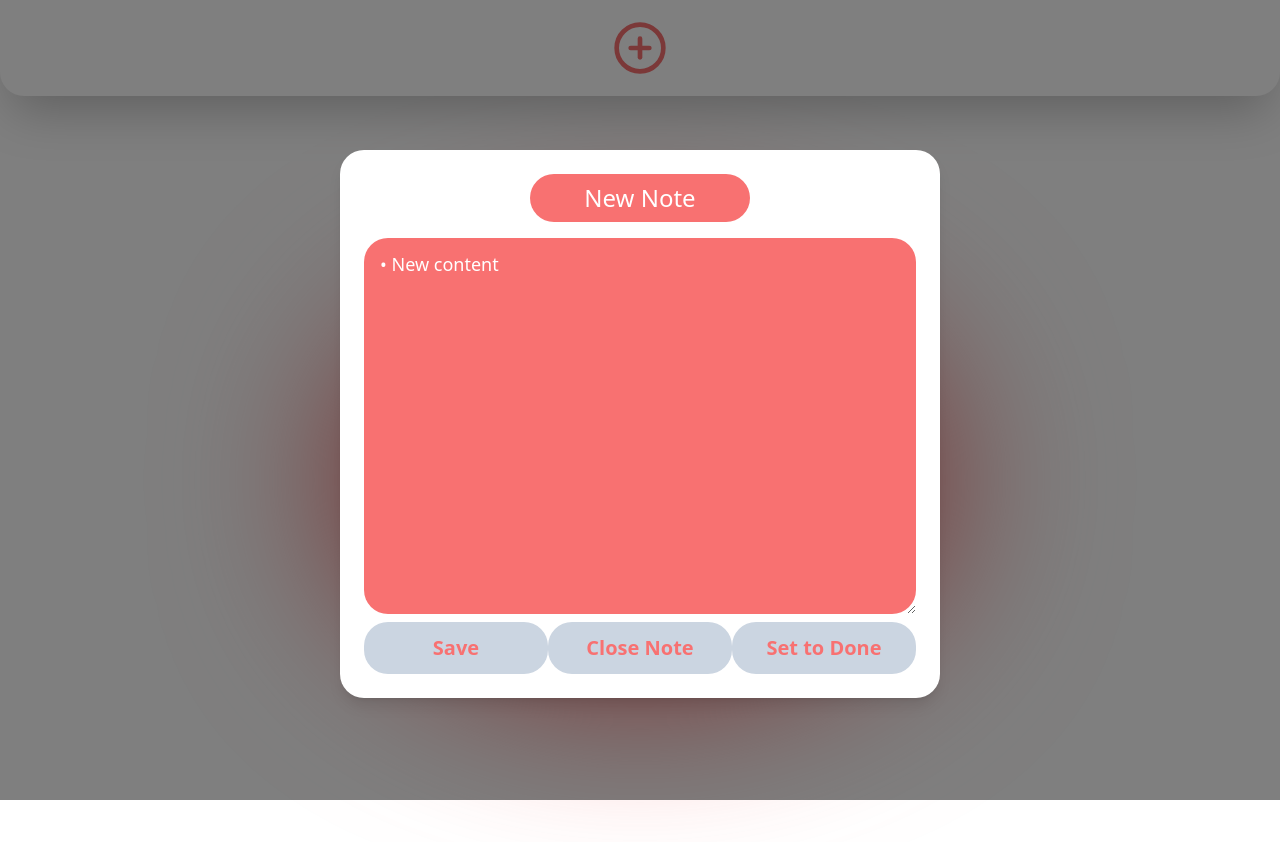
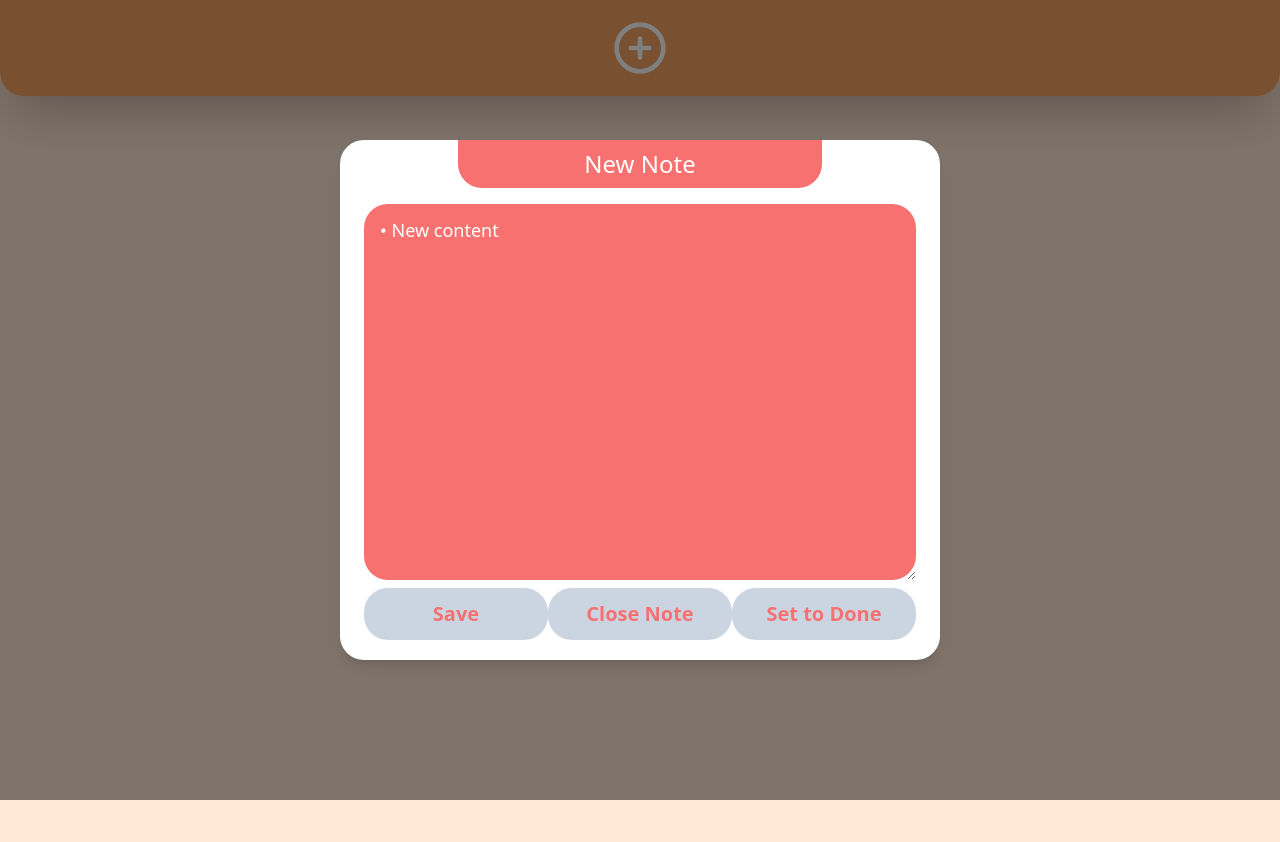
Before and after one commit to eycis/my-notepad, a Next.js app: page / in a window 1280 px wide. Both pictures are taken after a click on the button 640 px from the left and 48 px from the top of the page. Shown: the top 842 px of the page. Built offline with nearby package versions, Linux system fonts and the light colour scheme.

Commit message:
colorList addition

```diff
--- a/components/Body.tsx
+++ b/components/Body.tsx
@@ -9,17 +9,14 @@ type BodyProps = {
 
 const Body = ({noteList, clickNote} : BodyProps) => {
   return (
-    <div className="relative w-full h-screen">
-    <div className="ciclePosition w-[590px] h-[400px] bg-red-500 rounded-[100%] absolute z-1 top-[50%]
-     left-[50%] translate-x-[-50%] translate-y-[-50%] blur-[90px] ">
-     </div>
+    <div className="relative w-full h-screen bg-[#FFE8D6]">
       {/* <Nav openNav={() => {}} addNote={() => setIsModalOpen(true)} /> */}
       <div className="relative grid grid-cols-1 sm:grid-cols-1 lg:grid-cols-4 gap-8 w-3/4 py-40 px-4 sm:px-10 mt-20 lg:px-20 items-center mx-auto">
         {noteList.map((note) => (
           <div
             key={note.id}
             className=" relative h-[10rem] flex flex-col items-center justify-center
-            bg-red-400 shadow-neutral-500 shadow-2xl rounded-3xl text-white cursor-pointer"
+            bg-${note.color} shadow-neutral-500 shadow-2xl rounded-3xl text-white cursor-pointer"
             onClick={() => {clickNote(note)}}
           >
           <h3 className="font-bold sm:tex lg:text-xl">{note.title}</h3>
--- a/components/Nav.tsx
+++ b/components/Nav.tsx
@@ -7,13 +7,13 @@ type Props = {
 
 const Nav = ({ addNote }: Props)  => {
   return (
-    <div className="w-[100%] fixed z-50 top-0 h-[12vh] bg-white shadow-2xl rounded-b-3xl flex items-center justify-center">
+    <div className="w-[100%] fixed z-50 top-0 h-[12vh] bg-[#F4A261] shadow-2xl rounded-b-3xl flex items-center justify-center">
        <div className="relative w-full h-full flex justify-center items-center">
         <button
           className="absolute top-1/2 left-1/2 transform -translate-x-1/2 -translate-y-1/2"
           onClick={addNote}
         >
-          <FiPlusCircle className="w-12 h-12 sm:w-12 sm:h-12 lg:w-14 lg:h-14 text-red-400" />
+          <FiPlusCircle className="w-12 h-12 sm:w-12 sm:h-12 lg:w-14 lg:h-14 text-white" />
         </button>
           {/* <div className="nav-link cursor-pointer">Contact</div> */}
         </div>
--- a/components/Note.tsx
+++ b/components/Note.tsx
@@ -4,7 +4,7 @@ import { NoteType } from './NoteProps';
 
 
 const Note = ({ open, note, saveNote, deleteNote, handleClose }: { open: boolean; note: NoteType | null;
-  saveNote: (title: string, content: string, done: boolean) => void;
+  saveNote: (title: string, content: string, done: boolean, color: string) => void;
   deleteNote: (id: number) => void;
   handleClose: () => void; }) => {
 
@@ -34,9 +34,9 @@ const Note = ({ open, note, saveNote, deleteNote, handleClose }: { open: boolean
   return (
     <Modal open={open}>
       <div className='absolute top-1/2 left-1/2 transform -translate-x-1/2 -translate-y-1/2
-       w-full sm:w-[90%] md:w-[80%] lg:w-[600px] h-auto max-h-[90vh] overflow-auto bg-white p-6 mt-6 rounded-3xl shadow-lg'>
+       w-full sm:w-[90%] md:w-[80%] lg:w-[600px] h-auto max-h-[90vh] overflow-auto bg-white px-6 pb-5 rounded-3xl shadow-lg'>
       <input
-        className="block w-[40%] p-2 rounded-3xl bg-red-400  mx-auto mb-4 text-white text-center text-2xl"
+        className="block p-2 rounded-b-3xl bg-red-400  mx-auto mb-4 text-white text-center text-2xl"
         value={title}
         placeholder = "New Note"
         onChange={(e) => setTitle(e.target.value)}
@@ -51,7 +51,7 @@ const Note = ({ open, note, saveNote, deleteNote, handleClose }: { open: boolean
       />
       <button
         className="action-button"
-        onClick={() => saveNote(title, content, done)}>
+        onClick={() => saveNote(title, content, done, color)}>
         Save
       </button>
       <button
--- a/components/NoteProps.tsx
+++ b/components/NoteProps.tsx
@@ -1,7 +1,7 @@
 export type model = {
     open: boolean;
     //handleClose: () => void;
-    saveNote: (title: string, content: string, done: boolean) => void;
+    saveNote: (title: string, content: string, done: boolean, color: string) => void;
     deleteNote: (id: number) => void;
     handleClose: () => void;
     note: NoteType | null;
@@ -12,4 +12,5 @@ export type NoteType = {
     title: string;
     content: string;
     done: boolean;
+    color: string;
 };
--- a/pages/index.tsx
+++ b/pages/index.tsx
@@ -5,6 +5,7 @@ import Body from '@/components/Body';
 import Footer from '@/components/Footer';
 import Note from '@/components/Note';
 import { model, NoteType } from '@/components/NoteProps';
+import { randomColorSelector } from '@/styles/colorList';
 
 const HomePage = () => {
   //const [nav, setNav] = useState(false);
@@ -24,7 +25,7 @@ const HomePage = () => {
     setOpenNote(true);
   }
 
-  const handleSaveNote = ( title: string, content: string, done: boolean) =>{
+  const handleSaveNote = ( title: string, content: string, done: boolean, color: string) =>{
     if (selectedNote){
       const updatedNote = (notes.map((note) =>
           note.id === selectedNote.id ? { ...note, title, content, done } : note
@@ -37,7 +38,8 @@ const HomePage = () => {
         id: Date.now(),
         title,
         content,
-        done
+        done,
+        color: randomColorSelector()
     }
       setNotes((prevNotes) => [...notes, newNote]);
     }
--- /dev/null
+++ b/styles/colorList.tsx
@@ -0,0 +1,21 @@
+import React, { useEffect, useState } from 'react';
+
+const colorClasses : string[] =  [
+    '#F4A261',
+    '#E76F51',
+    '#2A9D8F',
+    '#264653',
+    '#E9C46A',
+    '#FF6347',
+    '#F7B267',
+    '#F25C54',
+    '#B5E48C',
+    '#457B9D',
+];
+
+export const randomColorSelector= (): string => {
+
+    const randomIndex = Math.floor(Math.random() * colorClasses.length);
+    return colorClasses[randomIndex];
+
+}
```
